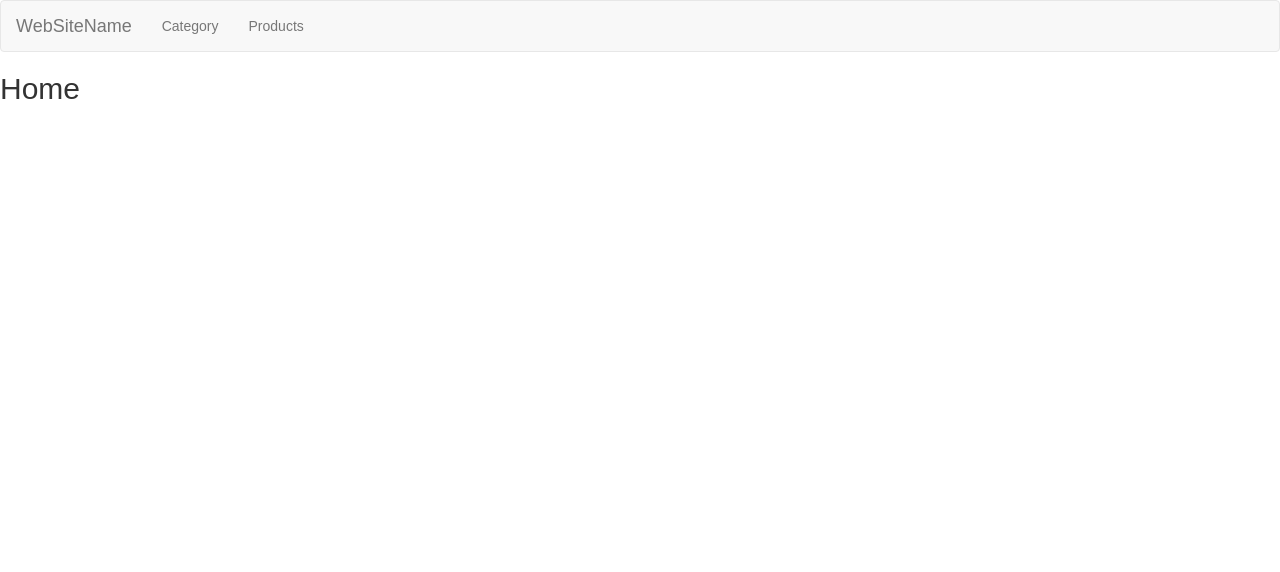
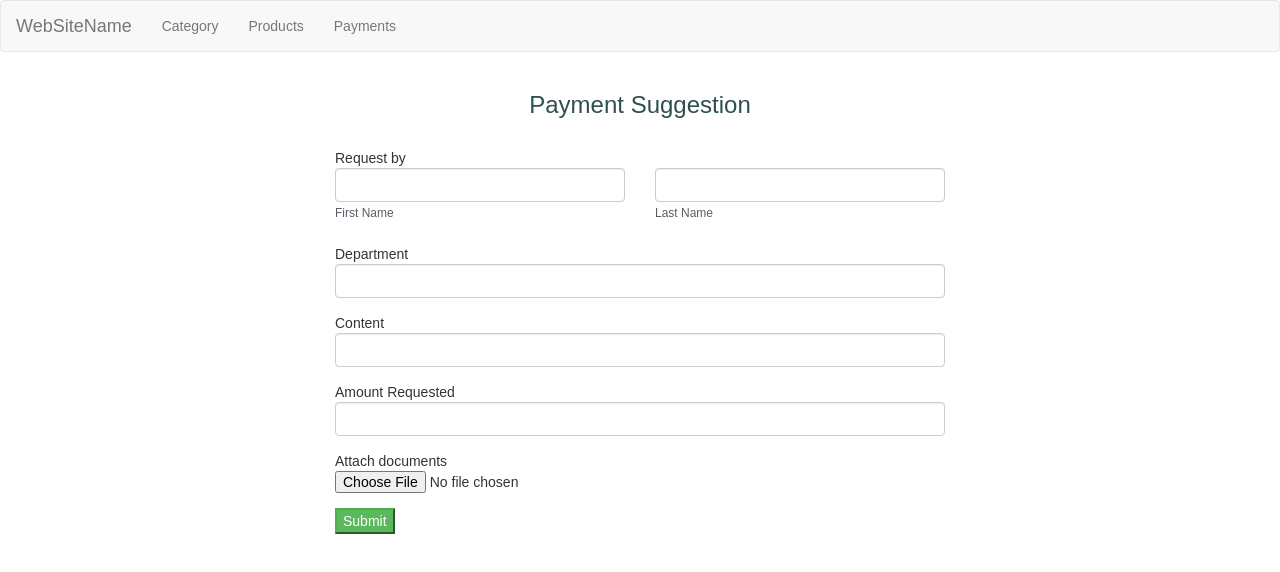
Before and after one commit to phuongzzz/hci, a React (Create React App) app: page /payments in a window 1280 px wide. Shown: the top 572 px of the page. Built offline with nearby package versions, Linux system fonts and the light colour scheme.

Commit message:
payment suggestion

```diff
--- a/src/App.js
+++ b/src/App.js
@@ -1,9 +1,9 @@
 import React from 'react';
 import { Link, Route } from 'react-router-dom';
+import Payment from "./Payment suggestion/payment_suggestion";
 
 const Home = () => (
   <div>
-    <h2>Home</h2>
   </div>
 );
 
@@ -31,12 +31,14 @@ class App extends React.Component {
             <ul className="nav navbar-nav">
               <li><Link to="/category">Category</Link></li>
               <li><Link to="/products">Products</Link></li>
+              <li><Link to="/payments">Payments</Link></li>
             </ul>
           </div>
         </nav>
         <Route path="/" component={Home}/>
         <Route path="/category" component={Category}/>
         <Route path="/products" component={Products}/>
+        <Route path="/payments" component={Payment}/>
 
       </div>
     )
--- /dev/null
+++ b/src/Payment suggestion/payment_suggestion.css
@@ -0,0 +1,11 @@
+.fsSupporting {
+  font-size: 12px;
+  font-weight: 400;
+  font-style: normal;
+  line-height: 12px;
+  color: #595d64;
+}
+.title-payment {
+  text-align: center;
+  color: darkslategrey;
+}
--- /dev/null
+++ b/src/Payment suggestion/payment_suggestion.js
@@ -0,0 +1,47 @@
+import React from 'react';
+import './payment_suggestion.css';
+class Payment extends React.Component {
+  render() {
+    return (
+      <div class="row col-md-6 col-md-offset-3">
+        <h3 class="title-payment">Payment Suggestion</h3>
+        <form>
+          <br/>
+          <span class="fsLabel">Request by</span>
+          <div class="row">
+            <div class="col-md-6">
+              <input type="text" class="form-control" id="name"/>
+              <label class="fsSupporting">First Name</label>
+            </div>
+            <div class="col-md-6">
+              <input type="text" class="form-control" id="name"/>
+              <label class="fsSupporting">Last Name</label>
+            </div>
+          </div>
+          <br/>
+          <div class="form-group">
+            <span>Department</span>
+            <input type="text" class="form-control" id="dep"/>
+          </div>
+          <div class="form-group">
+            <span>Content</span>
+            <input type="text" class="form-control" id="content"/>
+          </div>
+          <div class="form-group">
+            <span>Amount Requested</span>
+            <input type="text" class="form-control" id="value"/>
+          </div>
+          <div class="form-group">
+            <span>Attach documents</span>
+            <input id="file-upload" type="file"/>
+          </div>
+          <div class="form-group">
+            <button class="btn-success button-success">Submit</button>
+          </div>
+        </form>
+      </div>
+    )
+  }
+}
+
+export default Payment;
```
